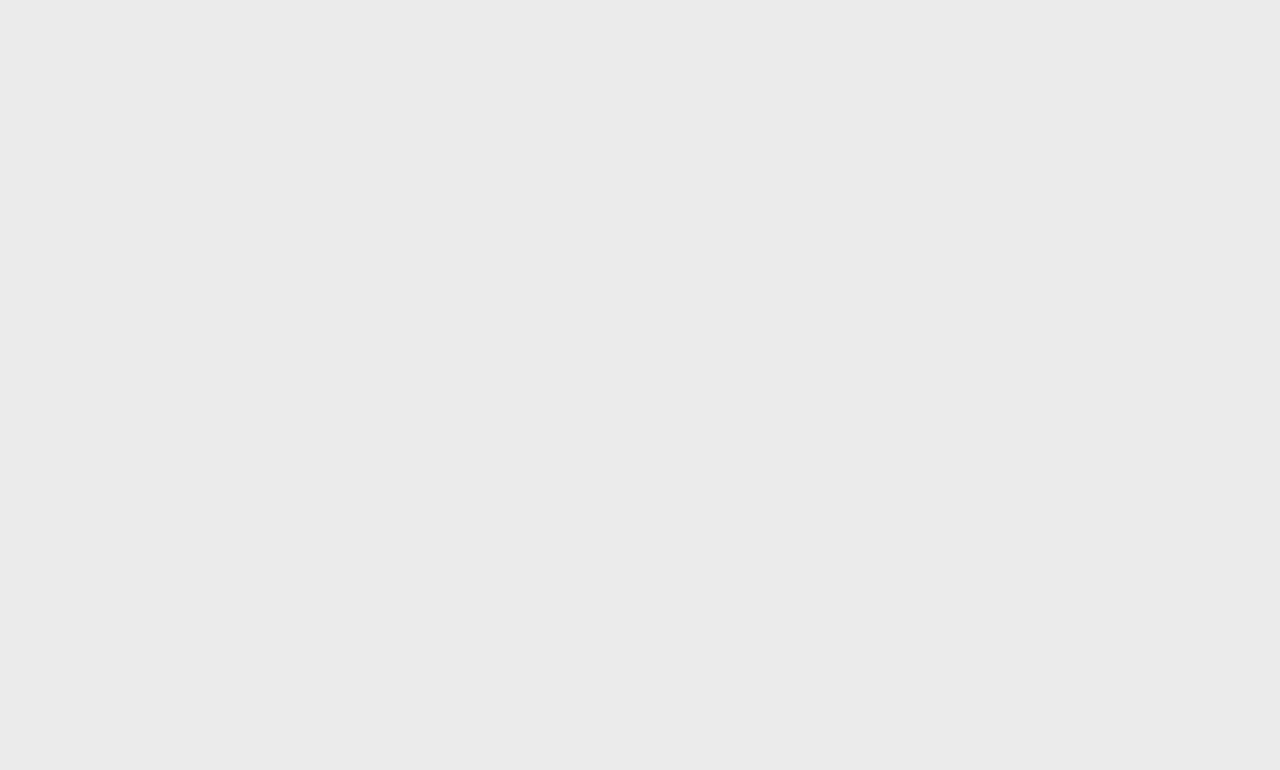
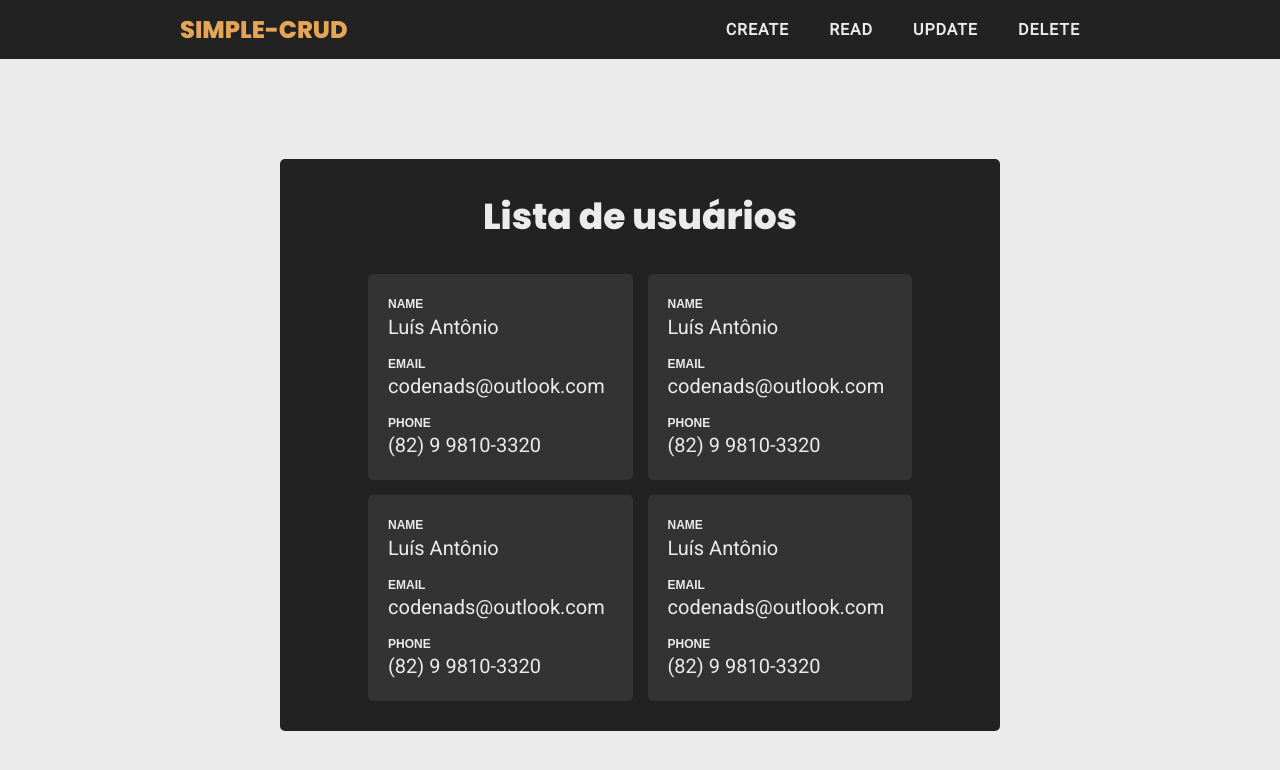
Before and after one commit to codenads/simple-crud, a React (Create React App) app in the folder frontend/: page /read in a window 1280 px wide. Shown: the top 770 px of the page. Built offline with nearby package versions, Linux system fonts and the light colour scheme.

Commit message:
Frontend do read

```diff
--- a/frontend/src/components/Create/index.tsx
+++ b/frontend/src/components/Create/index.tsx
@@ -6,7 +6,7 @@ const Create = () => {
     return (
         <div>
             <Header />
-            <main className="container main">
+            <main className="container main smaller">
                 <h2>Criar um usuário</h2>
                 <form>
                     <label htmlFor="name">Name</label>
--- a/frontend/src/components/Create/styles.css
+++ b/frontend/src/components/Create/styles.css
@@ -31,7 +31,13 @@ form input {
     width: 100%;
     outline: none;
     padding: 10px;
+    border: 3px solid #222;
     border-radius: 5px;
+    transition: border-color .5s ease;
+}
+
+form input:focus {
+    border-color: burlywood;
 }
 
 form input + label {
@@ -40,7 +46,7 @@ form input + label {
 }
 
 form button {
-    border: 1px solid rgb(235,235,235);
+    border: 2px solid rgb(235,235,235);
     border-radius: 5px;
     outline: none;
     background: #222;
@@ -60,7 +66,3 @@ form button:hover {
     border-color: burlywood;
     color: burlywood;
 }
-
-.container.main {
-    max-width: 720px;
-}
--- a/frontend/src/components/Header/index.tsx
+++ b/frontend/src/components/Header/index.tsx
@@ -11,7 +11,7 @@ const Header = () => {
                 <Link to="/">simple-crud</Link>
                 <ul>
                     <li><Link to="/create">Create</Link></li>
-                    <li><Link to="/create">Read</Link></li>
+                    <li><Link to="/read">Read</Link></li>
                     <li><Link to="/create">Update</Link></li>
                     <li><Link to="/create">Delete</Link></li>
                 </ul>
--- /dev/null
+++ b/frontend/src/components/Read/index.tsx
@@ -0,0 +1,59 @@
+import React from 'react';
+
+import Header from '../Header';
+import './styles.css';
+
+const Read = () => {
+    return (
+        <div>
+            <Header />
+            <main className="container main smaller">
+                <h2>Lista de usuários</h2>
+                <ul className="user-list">
+                    <li className="user-item">
+                        <span>Name</span>
+                        <p>Luís Antônio</p>
+
+                        <span>Email</span>
+                        <p>codenads@outlook.com</p>
+
+                        <span>Phone</span>
+                        <p>(82) 9 9810-3320</p>
+                    </li>
+                    <li className="user-item">
+                        <span>Name</span>
+                        <p>Luís Antônio</p>
+
+                        <span>Email</span>
+                        <p>codenads@outlook.com</p>
+
+                        <span>Phone</span>
+                        <p>(82) 9 9810-3320</p>
+                    </li>
+                    <li className="user-item">
+                        <span>Name</span>
+                        <p>Luís Antônio</p>
+
+                        <span>Email</span>
+                        <p>codenads@outlook.com</p>
+
+                        <span>Phone</span>
+                        <p>(82) 9 9810-3320</p>
+                    </li>
+                    <li className="user-item">
+                        <span>Name</span>
+                        <p>Luís Antônio</p>
+
+                        <span>Email</span>
+                        <p>codenads@outlook.com</p>
+
+                        <span>Phone</span>
+                        <p>(82) 9 9810-3320</p>
+                    </li>
+                </ul>
+            </main>
+        </div>
+    );
+}
+
+export default Read;
--- /dev/null
+++ b/frontend/src/components/Read/styles.css
@@ -0,0 +1,31 @@
+
+.user-list {
+    display: grid;
+    grid-template-columns: 1fr 1fr;
+    gap: 15px;
+    margin: 0 auto;
+    width: 80%;
+}
+
+.user-item {
+    background: #333;
+
+    padding: 20px;
+    border-radius: 5px;
+}
+
+.user-item span {
+    font-family: Arial;
+    font-size: 12px;
+    font-weight: bold;
+    text-transform: uppercase;
+}
+
+.user-item p {
+    font-size: 20px;
+}
+
+.user-item p + span {
+    display: block;
+    margin-top: 15px;
+}
--- a/frontend/src/global.css
+++ b/frontend/src/global.css
@@ -47,3 +47,8 @@ img {
     margin-top: 100px;
     display: block;
 }
+
+
+.container.main.smaller {
+    max-width: 720px;
+}
--- a/frontend/src/routes.tsx
+++ b/frontend/src/routes.tsx
@@ -1,13 +1,15 @@
 import React from 'react';
 import { BrowserRouter, Route } from 'react-router-dom';
 import Main from './components/Main';
-import Create from './components/Create'
+import Create from './components/Create';
+import Read from './components/Read';
 
 const Routes = () => {
     return (
         <BrowserRouter>
             <Route component={Main} path="/" exact/>
             <Route component={Create} path="/create" />
+            <Route component={Read} path="/read" />
         </BrowserRouter>
     );
 }
```
